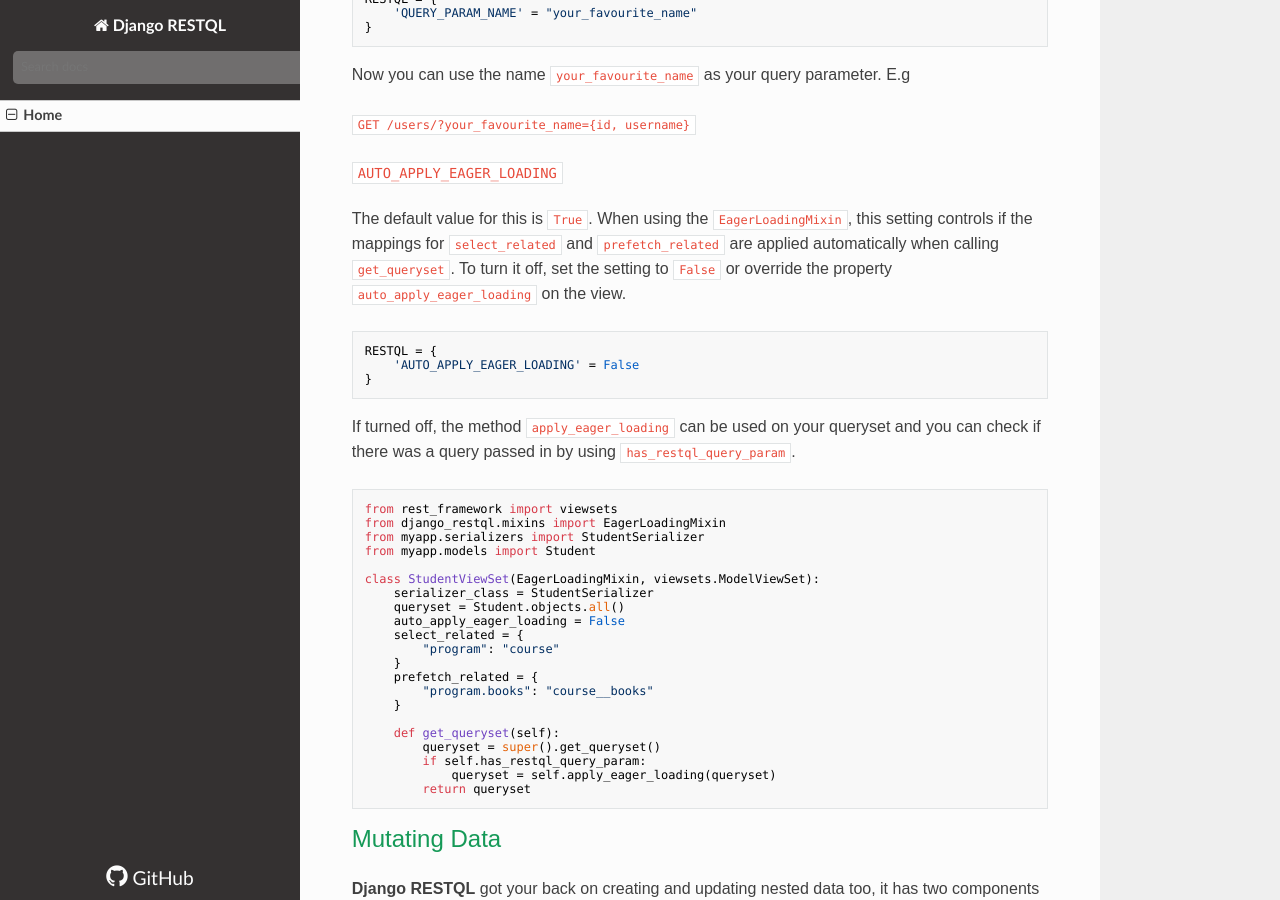
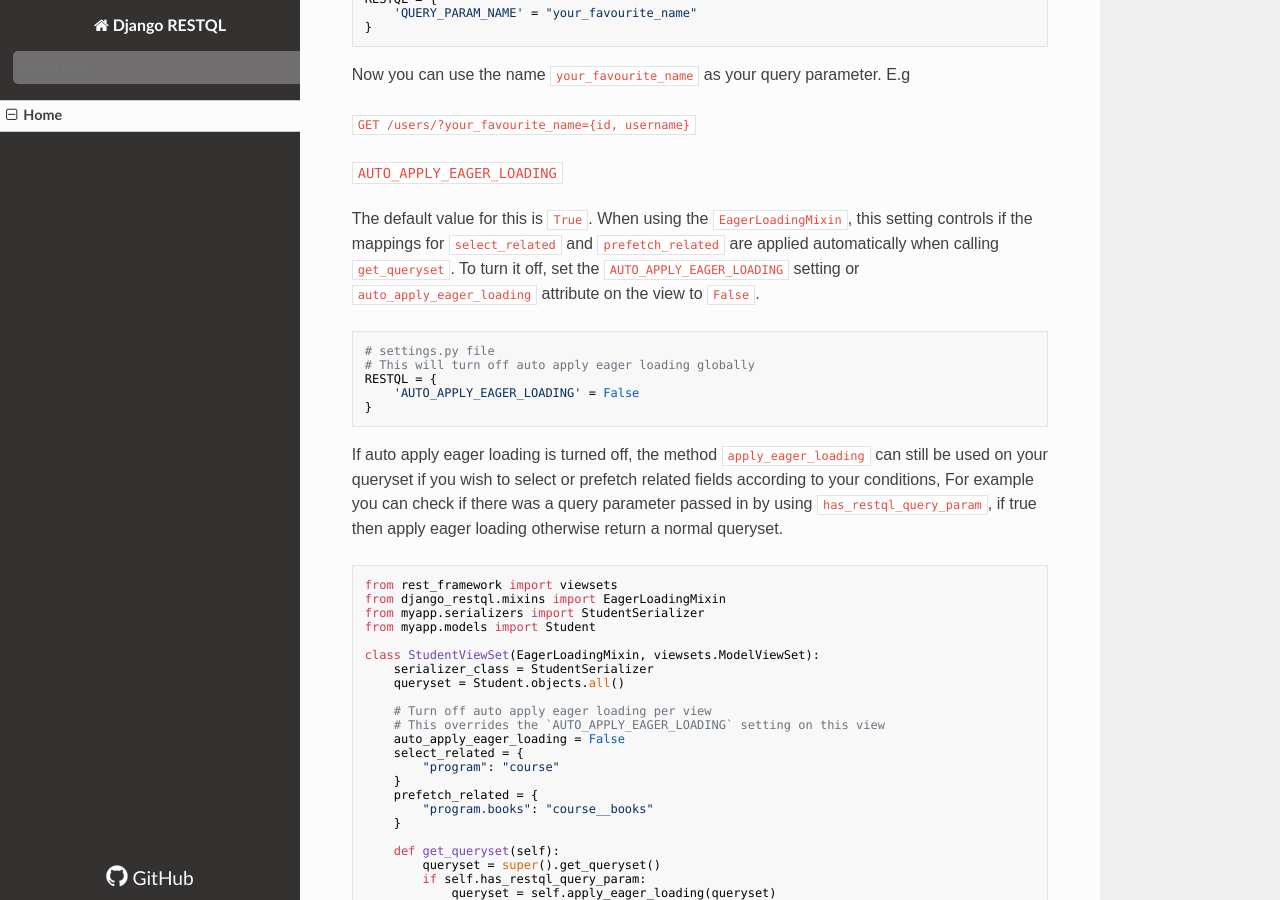
Before and after one commit to yezyilomo/django-restql, an MkDocs documentation site: the page built from docs/index.md, in a window 1280 px wide and 900 px high, scrolled down 12672 px. Built offline with MkDocs 1.6.1, drawn with Linux system fonts in a browser that asks for light colours; nearby versions of some CDN libraries.

Commit message:
:pencil:Update the doc

````diff
--- a/docs/index.md
+++ b/docs/index.md
@@ -639,17 +639,16 @@ Now you can use the name `your_favourite_name` as your query parameter. E.g
 
 #### `AUTO_APPLY_EAGER_LOADING`
 The default value for this is `True`.
-When using the `EagerLoadingMixin`, this setting controls if the mappings for `select_related` and `prefetch_related` are
-applied automatically when calling `get_queryset`. To turn it off, set the setting to `False` or
-override the property `auto_apply_eager_loading` on the view.
+When using the `EagerLoadingMixin`, this setting controls if the mappings for `select_related` and `prefetch_related` are applied automatically when calling `get_queryset`. To turn it off, set the `AUTO_APPLY_EAGER_LOADING` setting or `auto_apply_eager_loading` attribute on the view to `False`.
 ```py
+# settings.py file
+# This will turn off auto apply eager loading globally
 RESTQL = {
     'AUTO_APPLY_EAGER_LOADING' = False
 }
 ```
 
-If turned off, the method `apply_eager_loading` can be used on your queryset and you can check if
-there was a query passed in by using `has_restql_query_param`.
+If auto apply eager loading is turned off, the method `apply_eager_loading` can still be used on your queryset if you wish to select or prefetch related fields according to your conditions, For example you can check if there was a query parameter passed in by using `has_restql_query_param`, if true then apply eager loading otherwise return a normal queryset.
 ```py
 from rest_framework import viewsets
 from django_restql.mixins import EagerLoadingMixin
@@ -659,6 +658,9 @@ from myapp.models import Student
 class StudentViewSet(EagerLoadingMixin, viewsets.ModelViewSet):
 	serializer_class = StudentSerializer
 	queryset = Student.objects.all()
+
+    # Turn off auto apply eager loading per view
+    # This overrides the `AUTO_APPLY_EAGER_LOADING` setting on this view
     auto_apply_eager_loading = False
     select_related = {
 		"program": "course"
````
